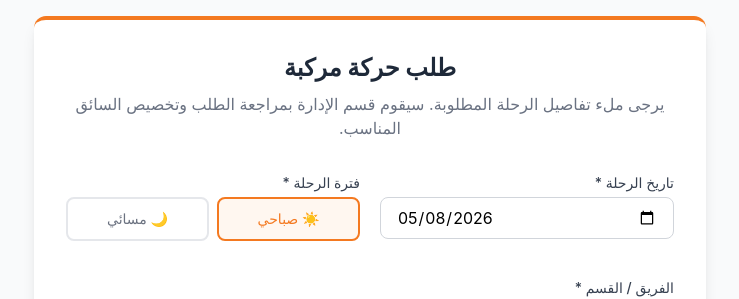
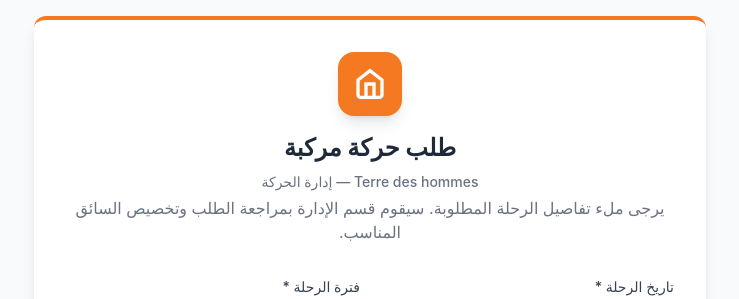
Before and after one commit to osamaazizjaber-droid/tdh_movement-plan, a React (Vite) app: page /request in a window 1280 px wide. Shown: the top 299 px of the page, without its empty margins (270-1009 px from the left). Built offline with nearby package versions, Linux system fonts and the light colour scheme; no server answers.

Commit message:
Add TdH logo and branding to public request form

```diff
--- a/src/pages/MovementRequest.jsx
+++ b/src/pages/MovementRequest.jsx
@@ -56,8 +56,16 @@ export default function MovementRequest() {
     <div className="min-h-screen bg-gray-50 flex items-center justify-center p-4" dir="rtl">
       <div className="bg-white rounded-xl shadow-lg p-6 md:p-8 w-full max-w-2xl border-t-4" style={{ borderColor: 'var(--color-primary)' }}>
         <div className="text-center mb-8">
+          <div className="mx-auto w-16 h-16 rounded-2xl flex items-center justify-center shadow-lg mb-4"
+               style={{ backgroundColor: '#F47920' }}>
+            <svg width="32" height="32" viewBox="0 0 24 24" fill="none" stroke="white" strokeWidth="2.5">
+              <path d="M3 9l9-7 9 7v11a2 2 0 0 1-2 2H5a2 2 0 0 1-2-2z"/>
+              <polyline points="9 22 9 12 15 12 15 22"/>
+            </svg>
+          </div>
           <h1 className="text-2xl font-bold text-gray-800">طلب حركة مركبة</h1>
-          <p className="text-gray-500 mt-2">يرجى ملء تفاصيل الرحلة المطلوبة. سيقوم قسم الإدارة بمراجعة الطلب وتخصيص السائق المناسب.</p>
+          <p className="text-sm text-gray-500 mt-2 font-medium">Terre des hommes — إدارة الحركة</p>
+          <p className="text-gray-500 mt-1">يرجى ملء تفاصيل الرحلة المطلوبة. سيقوم قسم الإدارة بمراجعة الطلب وتخصيص السائق المناسب.</p>
         </div>
 
         {status === 'success' && (
```
